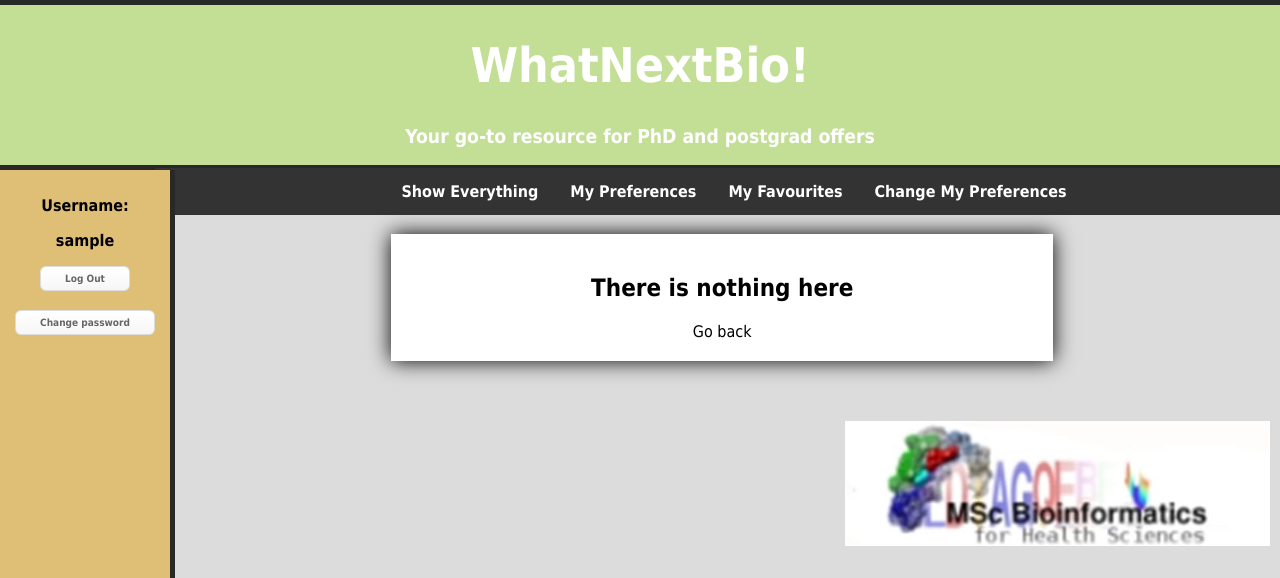
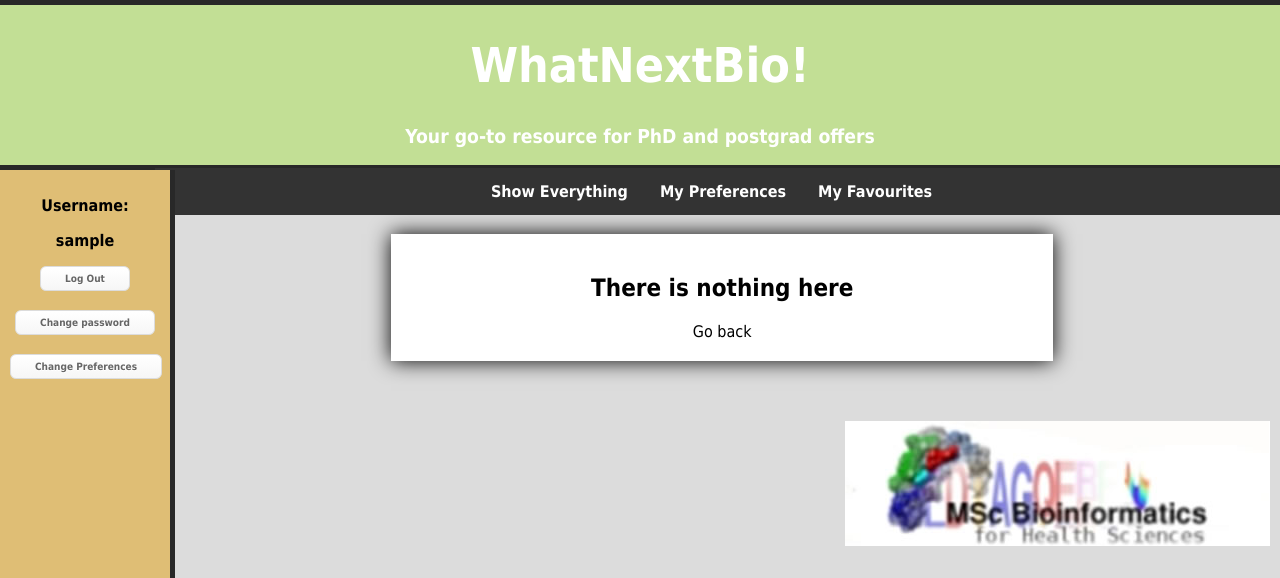
Before and after one commit to cescgina/what_next_bio, a PHP site: page /tags_page.php in a window 1280 px wide. Shown: the top 578 px of the page. Run offline with PHP 8.4, Linux system fonts and the light colour scheme; the visitor is signed in with stand-in values (Sample User, id 1); data that the repository does not hold is empty.

Commit message:
Changed one button's location, orders

```diff
--- a/web_design/header.php
+++ b/web_design/header.php
@@ -26,6 +26,10 @@
   							<input class="Button" type="submit" value="Change password"/>
 						</form>
 						<br>
+						<form method="post" name="my_prefs" action="preferences_form.php">
+  							<input class="Button" type="submit" value="Change Preferences"/>
+						</form>
+						<br>
 					';
 				} else {
 					echo '
--- a/web_design/horizontal.php
+++ b/web_design/horizontal.php
@@ -5,6 +5,5 @@ echo '
 			<li><a href="home.php">Show Everything</a></li>
 			<li><a href="tags_page.php">My Preferences</a></li>
 			<li><a href="fav_page.php">My Favourites</a></li>
-			<li><a href="preferences_form.php">Change My Preferences</a></li>
 		</ul>
 	</div>';
--- a/web_design/style/style.php
+++ b/web_design/style/style.php
@@ -91,7 +91,7 @@ body {
 	list-style-type: none;
 	margin-left: $horizontal_margin;
 	margin-top: 20px;
-	padding-left: 18%;
+	padding-left: 25%;
 	width: 100%;
 	overflow: hidden;
 	background-color: #333;
--- a/web_design/tags_page.php
+++ b/web_design/tags_page.php
@@ -20,7 +20,7 @@ if ($stags->rowCount()>0){
     }
 }
 //Query based on the user-specific information
-$query = "SELECT DISTINCT (t1.link),t1.title,t1.location FROM ( SELECT * from demo WHERE stage=:stage) as t1";
+$query = "SELECT t1.link,t1.title,t1.location FROM ( SELECT * from demo WHERE stage=:stage) as t1";
 if ($tags){
     $query .= " join ( SELECT * FROM offer_tags WHERE tag=:tag0";
     for ($i=1;$i<count($tags);$i++){
```
